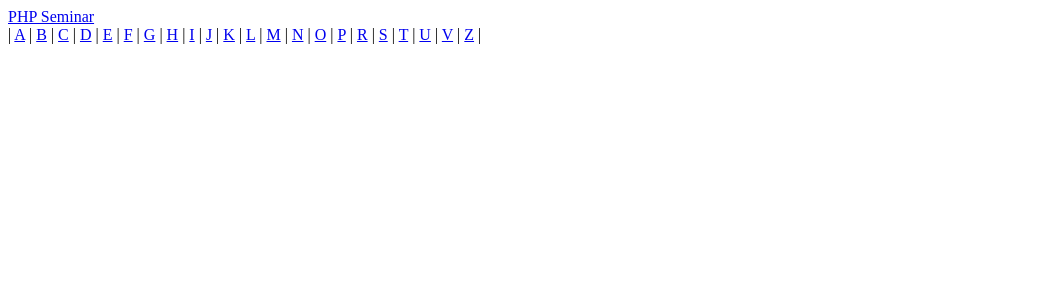
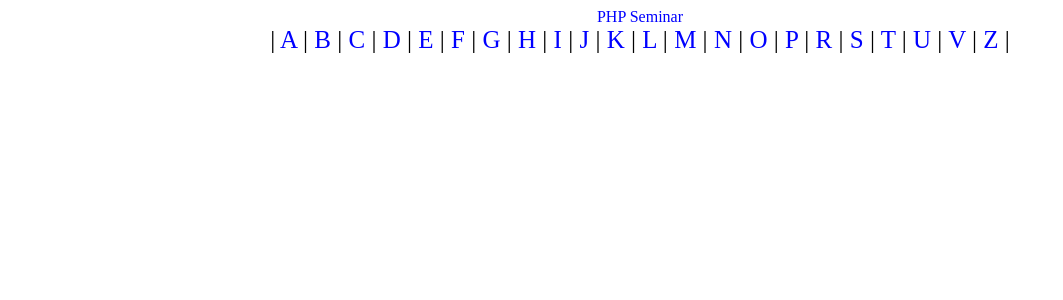
Before and after one commit to dudovcic/filmovi_kolekcija, a PHP site: page / in a window 1280 px wide. Shown: the top 300 px of the page, without its empty margins (0-1063 px from the left). Run offline with PHP 8.4, Linux system fonts and the light colour scheme.

Commit message:
css update

```diff
--- a/css/styles.css
+++ b/css/styles.css
@@ -0,0 +1,13 @@
+* {
+	text-decoration: none;
+	text-align: center;
+}
+#abc {
+	margin: auto;
+	text-align: center;
+	font-size: 25px;
+}
+
+a {
+	color: blue;
+}
--- a/index.php
+++ b/index.php
@@ -3,6 +3,7 @@
 <head>
 <meta charset="utf-8">
 <meta name="viewport" content="width=device-width, initial-scale=1">
+<link rel="stylesheet" href="css/styles.css" />
 <title>Filmovi</title>
 
 
```
